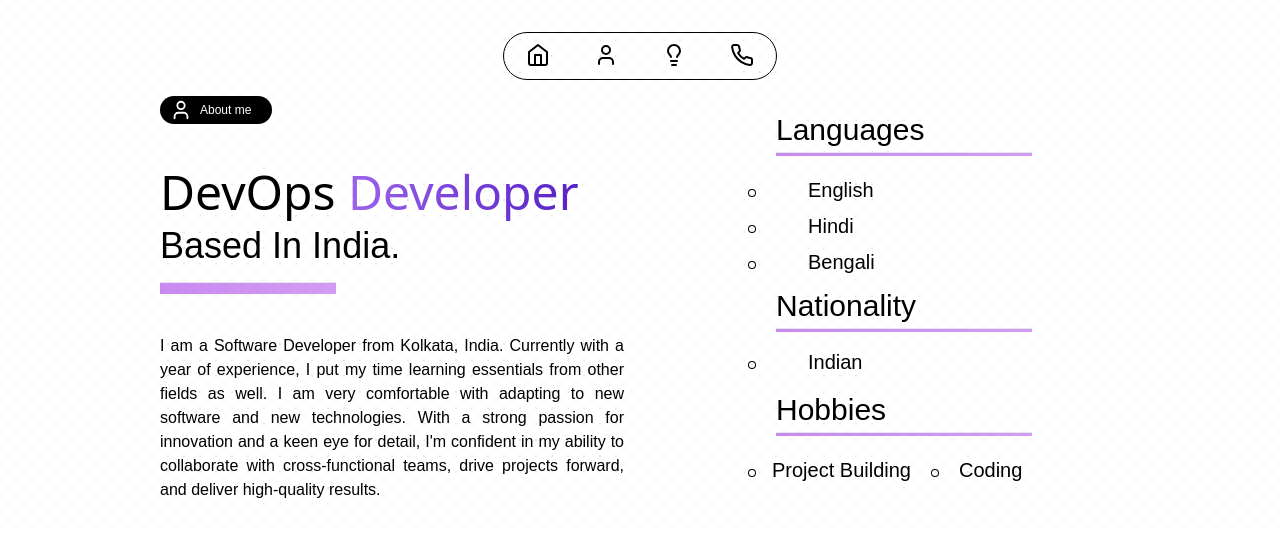
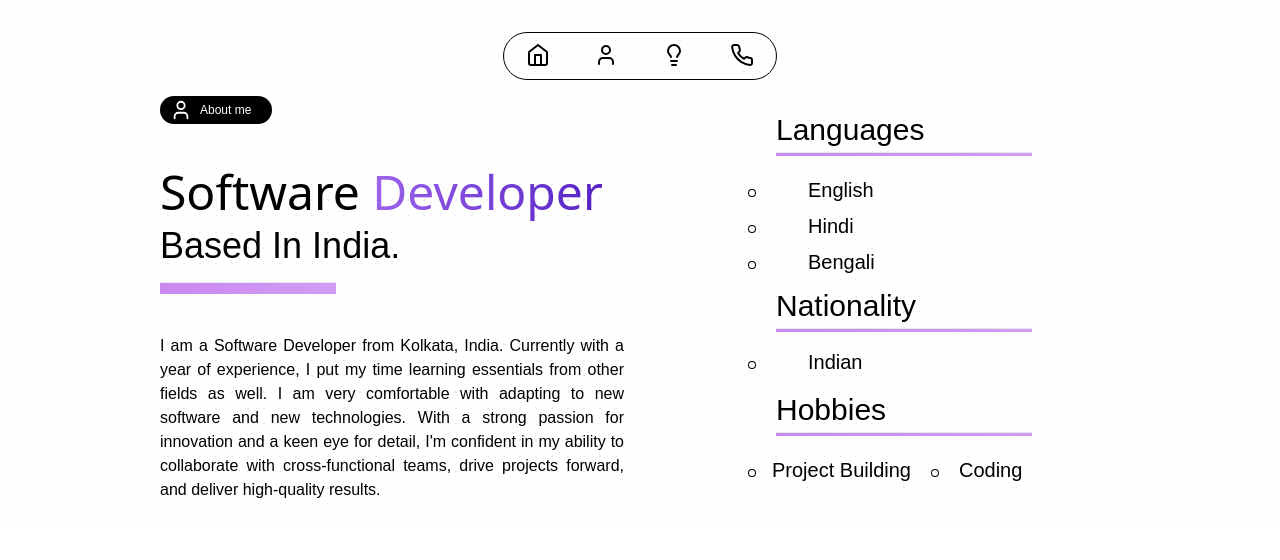
Before and after one commit to ankitdey-marsh/Portfolio, a React (Create React App) app: page /about in a window 1280 px wide. Shown: the top 560 px of the page. Built offline with nearby package versions, Linux system fonts and the light colour scheme.

Commit message:
Update about.jsx

```diff
--- a/src/components/about.jsx
+++ b/src/components/about.jsx
@@ -11,7 +11,7 @@ const about = () => {
                 <span className='text-white font-poppins text-xs md:text-xs font-normal md:font-medium relative md:-left-0 -left-1 md:-top-0 -top-1 md:pb-0 pb-2 md:pt-0'>About me</span>
             </div>
             <div className='md:pt-5'>
-                <h1 className='md:text-5xl text-4xl md:font-medium font-semibold'>DevOps <br className='md:hidden'/><span className='bg-gradient-to-r from-[#833be7cb] to-[#5521c5] bg-clip-text text-transparent md:w-48'>Developer </span><br/> <span className='md:text-4xl text-3xl font-poppins font-normal md:font-medium'>Based In India.</span></h1>
+                <h1 className='md:text-5xl text-4xl md:font-medium font-semibold'>Software <br className='md:hidden'/><span className='bg-gradient-to-r from-[#833be7cb] to-[#5521c5] bg-clip-text text-transparent md:w-48'>Developer </span><br/> <span className='md:text-4xl text-3xl font-poppins font-normal md:font-medium'>Based In India.</span></h1>
                 <hr className='md:w-44 w-32 md:mb-0 mb-4 h-3 mt-3 md:ml-0 lg:mt-4 bg-gradient-to-r from-[#c580f0ed] to-[#c580f0c8]'></hr>
             </div>
             <div className='md:w-12/12 md:mt-10 '>
```
